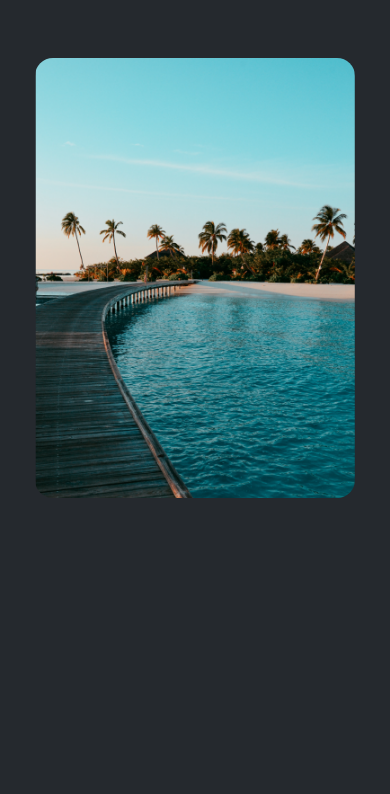
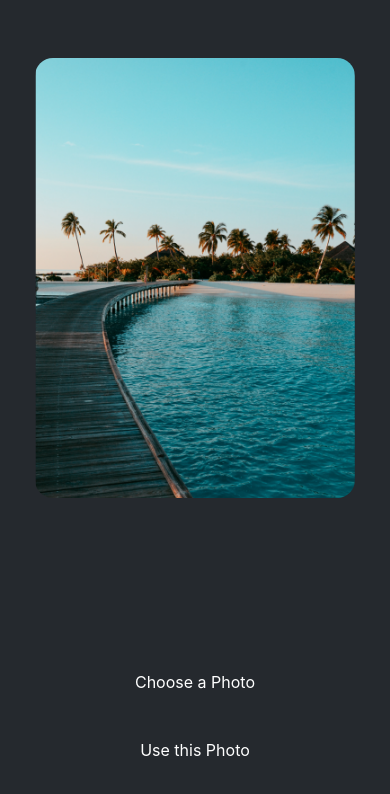
Before and after one commit to glydeb/SmashingSticker, a React Native app: screen / in a window 390 px wide. Shown: the top 794 px of the page. Built offline with nearby package versions, Linux system fonts and the light colour scheme.

Commit message:
add footer and buttons

```diff
--- a/App.js
+++ b/App.js
@@ -1,6 +1,7 @@
 import { StatusBar } from 'expo-status-bar';
 import { StyleSheet, View } from 'react-native';
 
+import Button from './components/Button';
 import ImageViewer from './components/ImageViewer';
 
 const PlaceholderImage = require('./assets/images/background-image.png');
@@ -10,6 +11,10 @@
     <View style={styles.container}>
       <View style={styles.imageContainer}>
         <ImageViewer placeholderImageSource={PlaceholderImage} />
+      </View>
+      <View style={styles.footerContainer}>
+        <Button label="Choose a Photo" />
+        <Button label="Use this Photo" />
       </View>
       <StatusBar style="auto" />
     </View>
@@ -26,4 +31,8 @@
     flex: 1,
     paddingTop: 58,
   },
+  footerContainer: {
+    flex: 1 / 3,
+    alignItems: 'center',
+  },
 });
--- /dev/null
+++ b/components/Button.js
@@ -0,0 +1,37 @@
+import { StyleSheet, View, Pressable, Text } from 'react-native';
+
+export default function Button({ label }) {
+  return (
+    <View style={styles.buttonContainer}>
+      <Pressable style={styles.button} onPress={() => alert('You pressed a button.')}>
+        <Text style={styles.buttonLabel}>{label}</Text>
+      </Pressable>
+    </View>
+  );
+}
+
+const styles = StyleSheet.create({
+  buttonContainer: {
+    width: 320,
+    height: 68,
+    marginHorizontal: 20,
+    alignItems: 'center',
+    justifyContent: 'center',
+    padding: 3,
+  },
+  button: {
+    borderRadius: 10,
+    width: '100%',
+    height: '100%',
+    alignItems: 'center',
+    justifyContent: 'center',
+    flexDirection: 'row',
+  },
+  buttonIcon: {
+    paddingRight: 8,
+  },
+  buttonLabel: {
+    color: '#fff',
+    fontSize: 16,
+  },
+});
```
